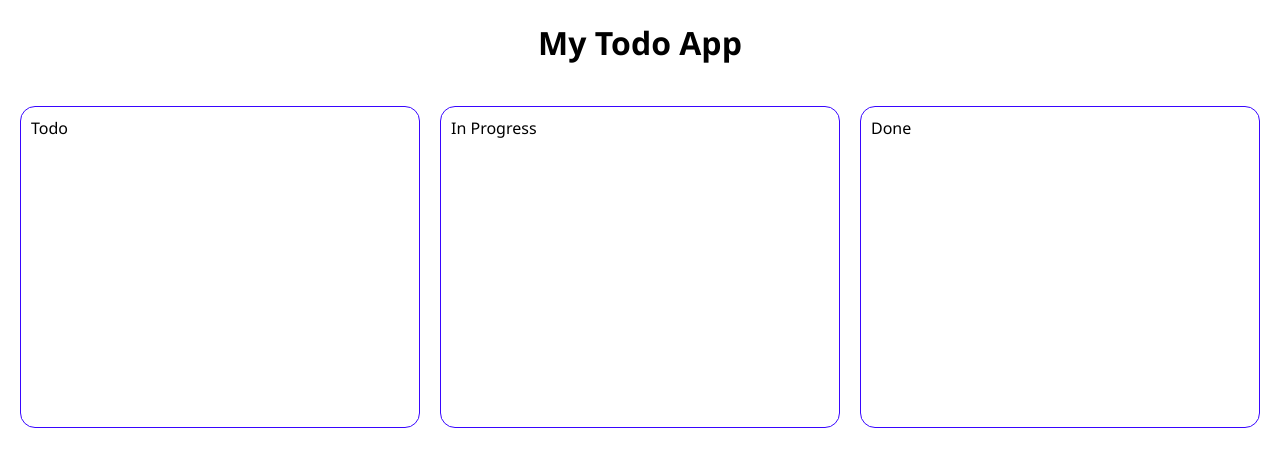
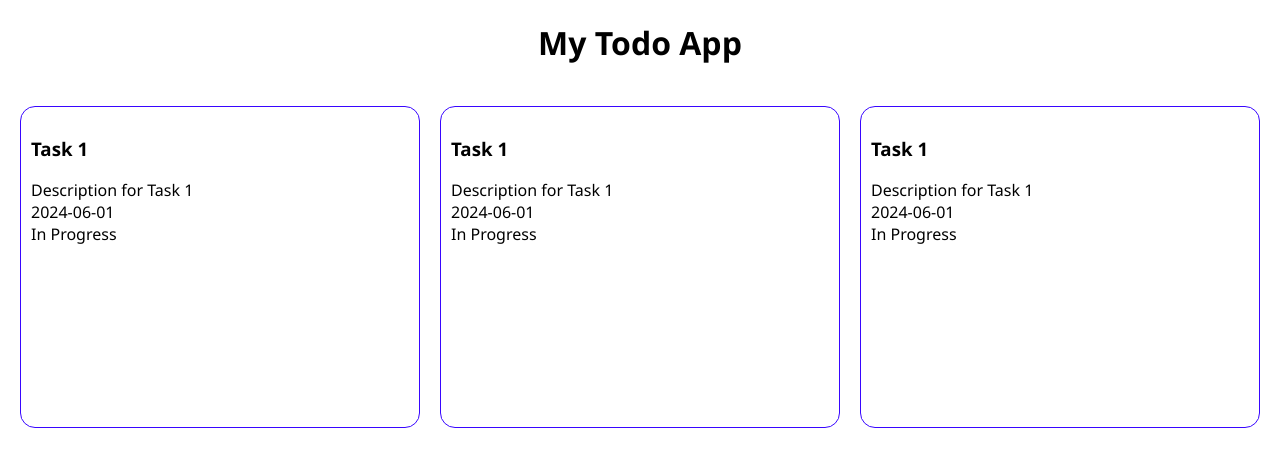
Before and after one commit to Niagaras/To-do-App, a React (Vite) app: page / in a window 1280 px wide. Shown: the top 466 px of the page. Built offline with nearby package versions, Linux system fonts and the light colour scheme.

Commit message:
Adding layout of column and taskitems

```diff
--- a/src/components/Board.tsx
+++ b/src/components/Board.tsx
@@ -1,13 +1,14 @@
 import { useStyles } from "../styles/useStyles";
+import Column from "./Column";
 
 
 export default function Board() {
     const classes = useStyles();
   return (
     <div className={classes.container}>
-        <div className={classes.column}>Todo</div>
-        <div className={classes.column}>In Progress</div>
-        <div className={classes.column}>Done</div>
+        <Column />
+        <Column />
+        <Column />
     </div>
   )
 }
--- /dev/null
+++ b/src/components/Column.tsx
@@ -0,0 +1,12 @@
+
+import { useStyles } from '../styles/useStyles';
+import TaskItem from './TaskItem';
+
+export default function Column() {
+        const classes = useStyles();
+  return (
+    <div className={classes.column}>
+        <TaskItem task={{title: 'Task 1', description: 'Description for Task 1', date: '2024-06-01', status: 'In Progress'}} />
+    </div>
+  )
+}
--- /dev/null
+++ b/src/components/TaskItem.tsx
@@ -0,0 +1,12 @@
+
+
+export default function TaskItem({task}: {task: any}) {
+  return (
+    <div>
+        <h3>{task.title}</h3>
+        <div>{task.description}</div>
+        <div>{task.date}</div>
+        <div>{task.status}</div>
+    </div>
+  )
+}
```
